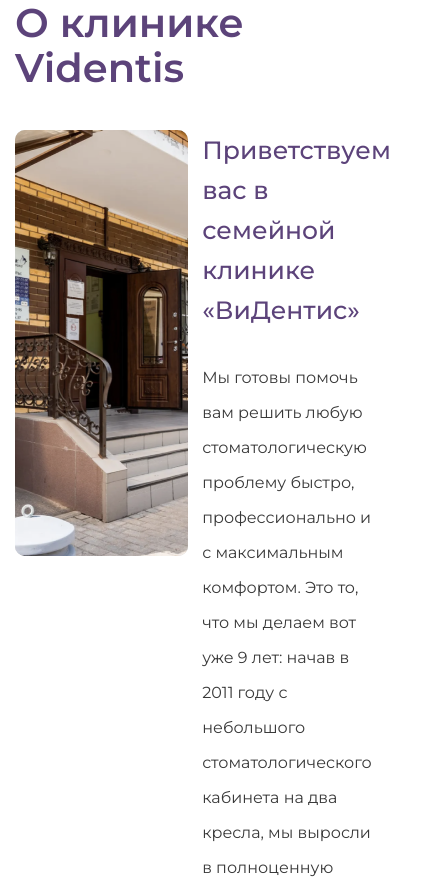
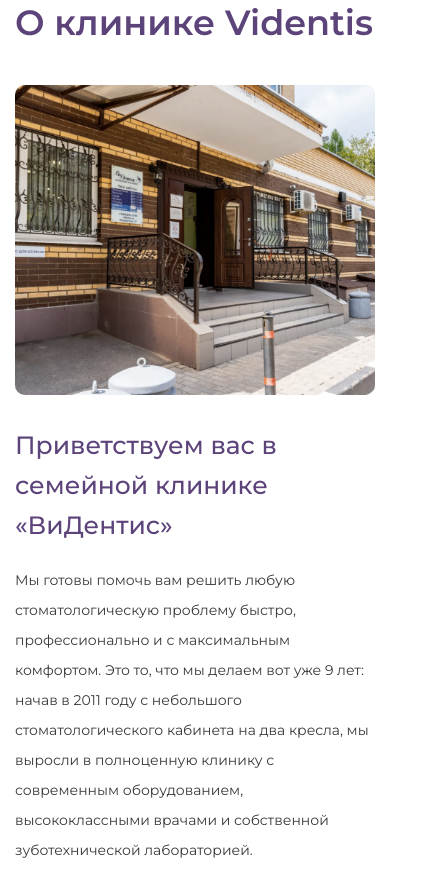
Before and after one commit to islamxm/videntis, a website: page #src/about.html in a window 390 px wide. Shown: the top 877 px of the page, 427 px wide, since content can reach past the window. Drawn offline with nearby package versions, Linux system fonts and the light colour scheme; files that its build step writes are made by us from their sources.

Commit message:
about page adaptive

```diff
--- a/#src/scss/global/global.scss
+++ b/#src/scss/global/global.scss
@@ -64,3 +64,10 @@
 .page-title.center {
     text-align: center;
 }
+
+@media (max-width: 768px) {
+    .page-title {
+        font-size: 35px;
+        line-height: 45px;
+    }
+}
--- a/#src/scss/pages/about/aboutBody.scss
+++ b/#src/scss/pages/about/aboutBody.scss
@@ -52,3 +52,34 @@
         }
     }
 }
+
+@media (max-width: 768px) {
+
+    .aboutBody {
+
+        &__body {
+
+            &_part {
+                flex-direction: column;
+
+                &_img {
+                    width: 100%;
+                    height: 310px;
+                    order: -1;
+                    margin-bottom: 30px;
+                }
+
+                &_main {
+                    width: 100%;
+                    &_title {
+                        margin-bottom: 20px;
+                    }
+                    &_text {
+                        font-size: 14px;
+                        line-height: 30px;
+                    }
+                }
+            }
+        }
+    }
+}
```
Also changed, not shown: videntis/css/style.css, videntis/css/style.min.css.
